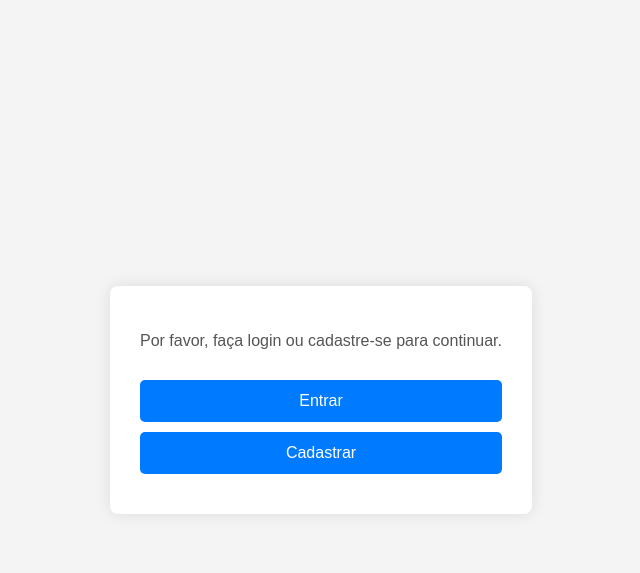
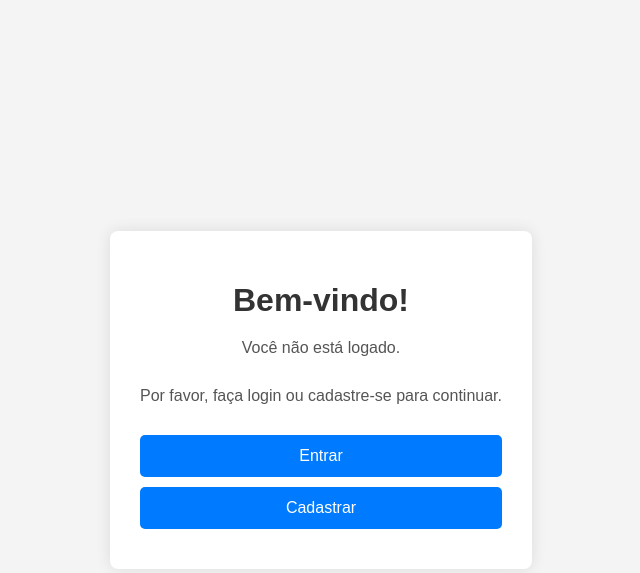
Before and after one commit to FellipeGiulianoDuarte/trab-web, a PHP site: page / in a window 1280 px wide. Shown: the top 573 px of the page, without its empty margins (319-959 px from the left). Run offline with PHP 8.4, Linux system fonts and the light colour scheme.

```diff
--- a/public/index.php
+++ b/public/index.php
@@ -70,6 +70,8 @@ if (session_status() == PHP_SESSION_NONE) {
                 <a href="backend/auth/logout.php" class="logout-link">Sair</a> <!-- Direct path to backend logout handler -->
             </div>
         <?php else: ?>
+            <h1>Bem-vindo!</h1>
+            <p>Você não está logado.</p>
             <p>Por favor, faça login ou cadastre-se para continuar.</p>
             <div class="nav-links">
                 <a href="login.php">Entrar</a>
```
